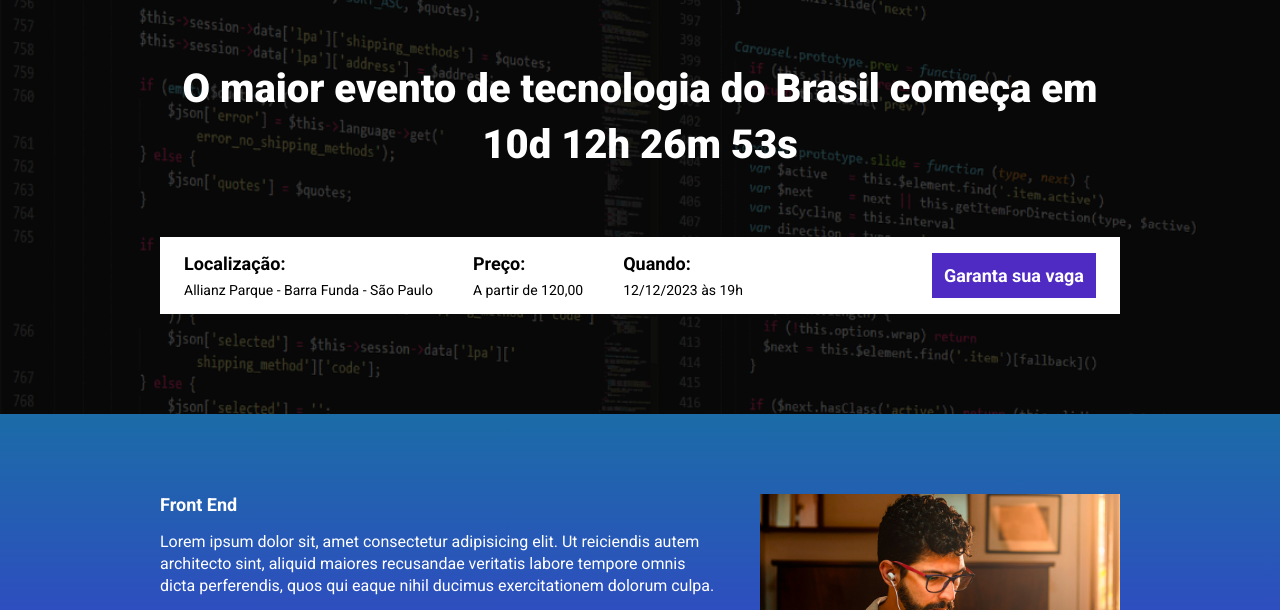
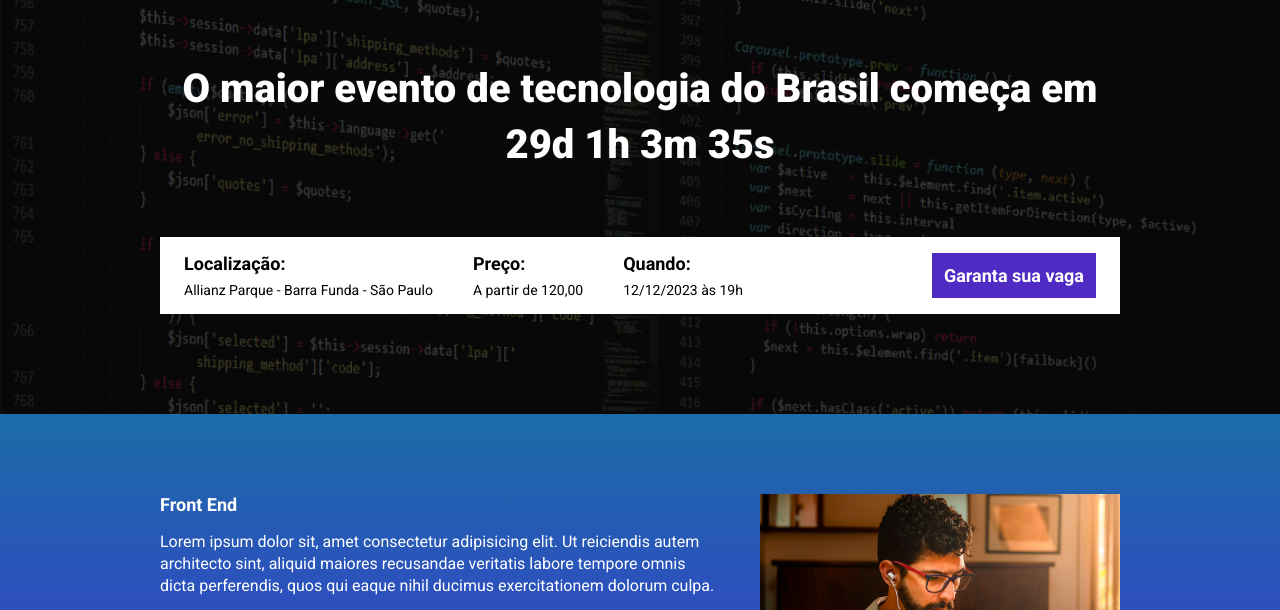
Before and after one commit to Rojerneo/ebac_tech_talks, a website built with Parcel: page src/index.html in a window 1280 px wide. Shown: the part 147-757 px from the top of the page. Built offline with nearby package versions, Linux system fonts and the light colour scheme.

Commit message:
Projeto finalizado

```diff
--- a/package.json
+++ b/package.json
@@ -2,8 +2,8 @@
   "name": "ebac_tech_talks",
   "version": "1.0.0",
   "description": "",
-  "main": "index.js",
   "scripts": {
+    "build": "parcel src/index.html",
     "dev": "parcel src/index.html src/styles/main.scss src/scripts/main.js --no-cache",
     "test": "echo \"Error: no test specified\" && exit 1"
   },
--- a/src/index.html
+++ b/src/index.html
@@ -16,7 +16,7 @@
         <div class="container">
             <img class="hero__logo" src="images/ebac_logo.svg" alt="Logo Ebac">
             <p class="hero__text">
-                O maior evento de tecnologia do Brasil começa em 10d 12h 26m 53s
+                O maior evento de tecnologia do Brasil começa em <span id="contador"></span>
             </p>
             <div class="infos-bar">
                 <ul class="infos-bar__infos">
--- a/src/scripts/main.js
+++ b/src/scripts/main.js
@@ -1 +1,27 @@
 AOS.init();
+
+const dataEvento = new Date("Dec 20, 2023 19:00:00");
+const timeStampEvento = dataEvento.getTime();
+
+const contaHoras = setInterval(function() {
+    const agora = new Date();
+    const timeStampAtual = agora.getTime();
+
+    const tempoAteOEvento = timeStampEvento - timeStampAtual;
+
+    const diaEmMs = 1000 * 60 * 60 * 24;
+    const horaEmMs = 1000 * 60 * 60;
+    const minutoEmMs = 1000 * 60;
+
+    const diasAteEvento = Math.floor(tempoAteOEvento / diaEmMs);
+    const horasAteEvento = Math.floor((tempoAteOEvento % diaEmMs) / horaEmMs);
+    const minutosAteEvento = Math.floor((tempoAteOEvento % horaEmMs) / minutoEmMs);
+    const segundosAteEvento = Math.floor((tempoAteOEvento % minutoEmMs) / 1000);
+
+    document.getElementById('contador').innerHTML = `${diasAteEvento}d ${horasAteEvento}h ${minutosAteEvento}m ${segundosAteEvento}s`;
+
+    if (tempoAteOEvento < 0) {
+        clearInterval(contaHoras);
+        document.getElementById('contador').innerHTML = "Evento expirado"
+    }
+}, 1000);
```
